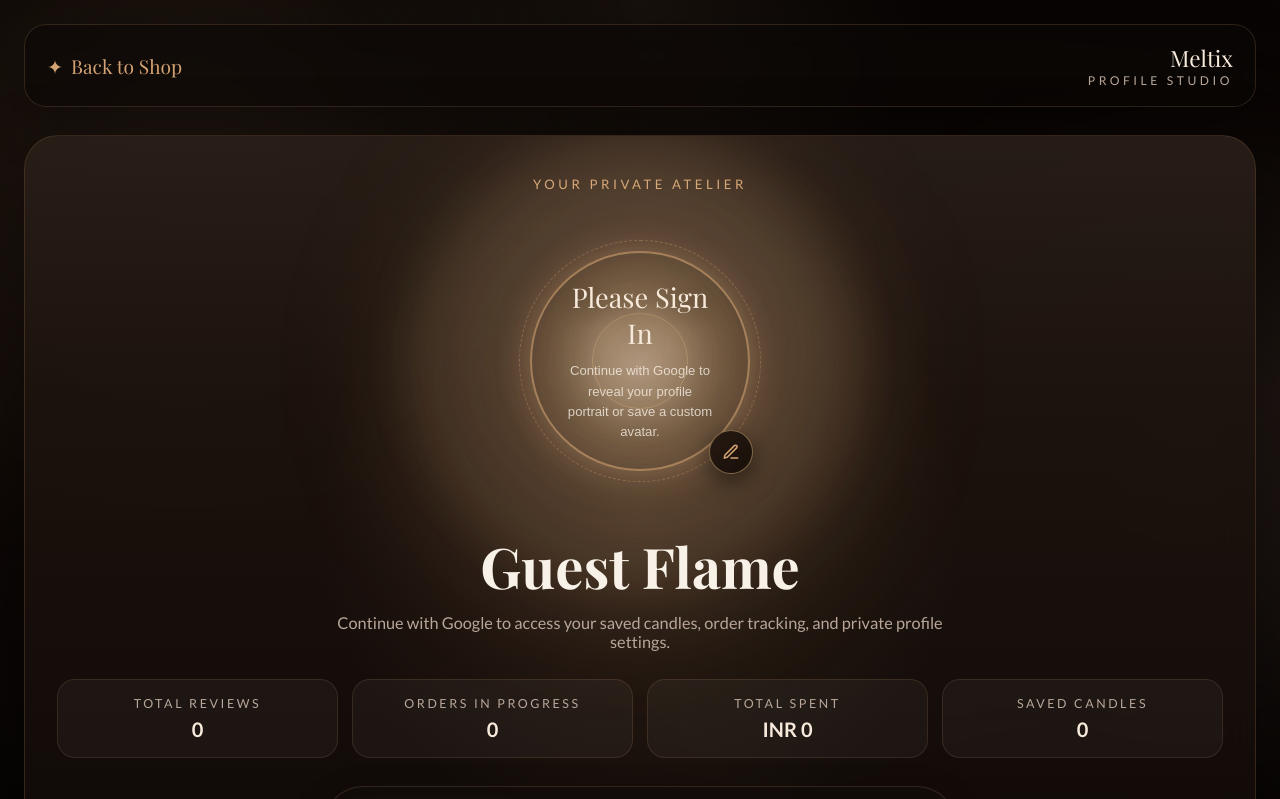
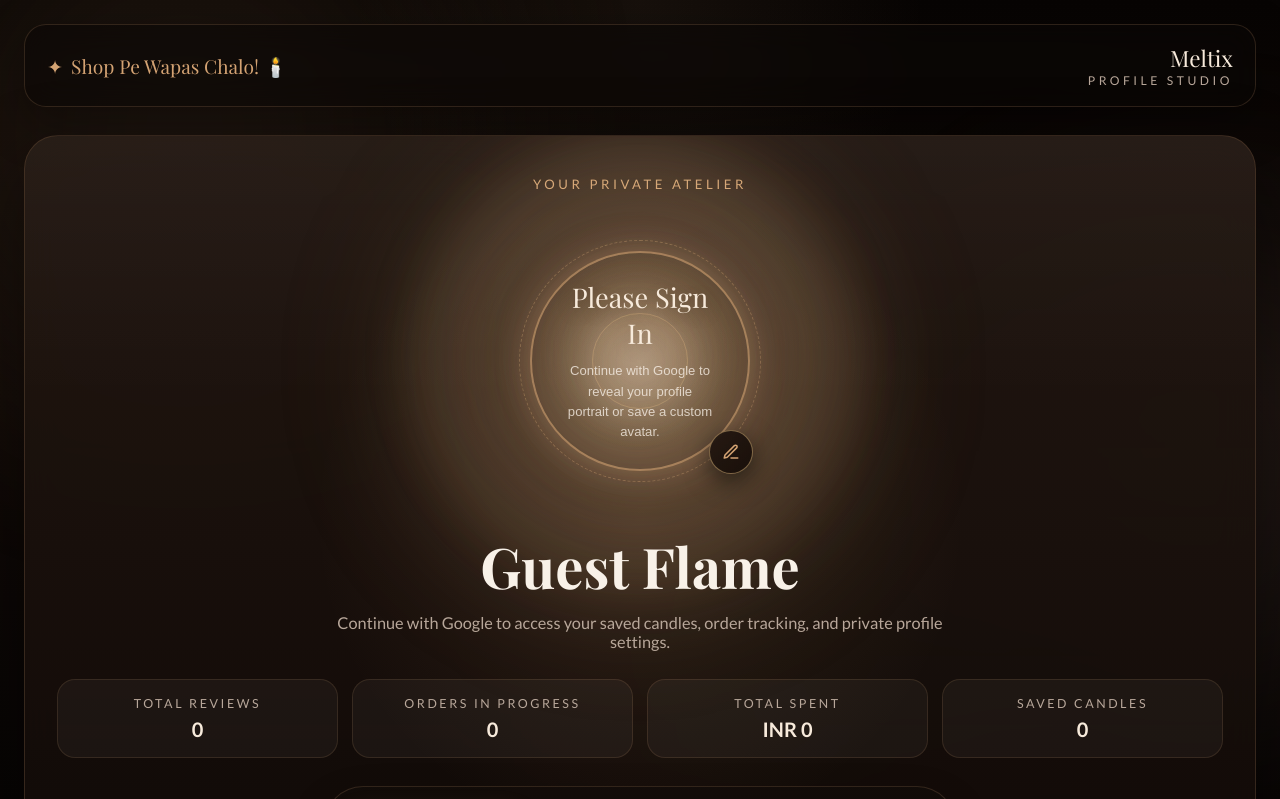
Before and after one commit to nehachandra806-cell/meltix, a Flask app: page /profile in a window 1280 px wide. Shown: the top 799 px of the page. Run offline with Flask 3, Linux system fonts and the light colour scheme; some libraries are stand-ins or nearby versions.

Commit message:
Testing shop button text

```diff
--- a/templates/profile.html
+++ b/templates/profile.html
@@ -17,7 +17,7 @@
     </div>
 
     <nav class="top-nav">
-        <a href="/shop" class="back-btn"><span>✦</span> Back to Shop</a>
+        <a href="/shop" class="back-btn"><span>✦</span>Shop Pe Wapas Chalo! 🕯️</a>
         <div class="brand-lockup">
             <span class="brand-word">Meltix</span>
             <span class="brand-sub">Profile Studio</span>
```
